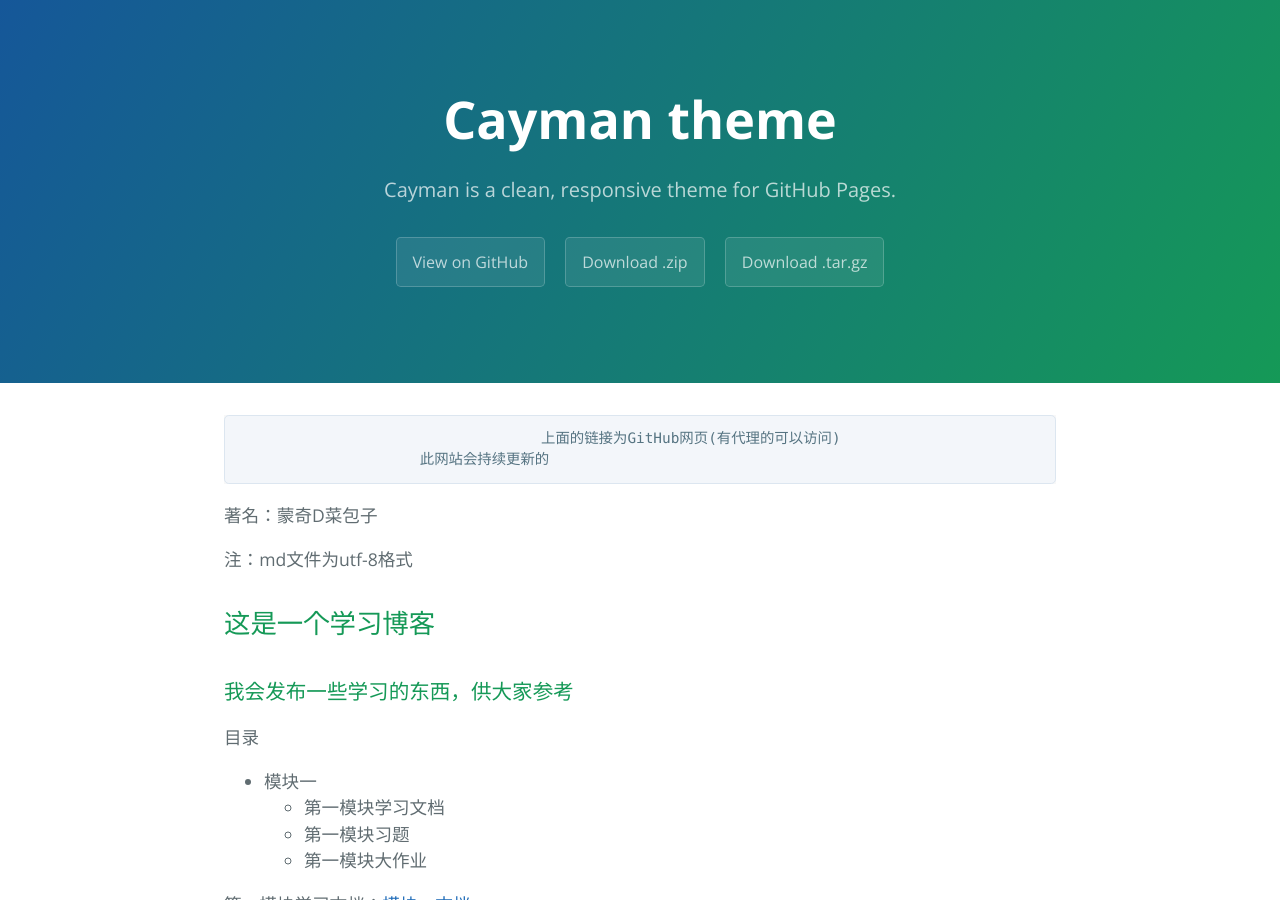
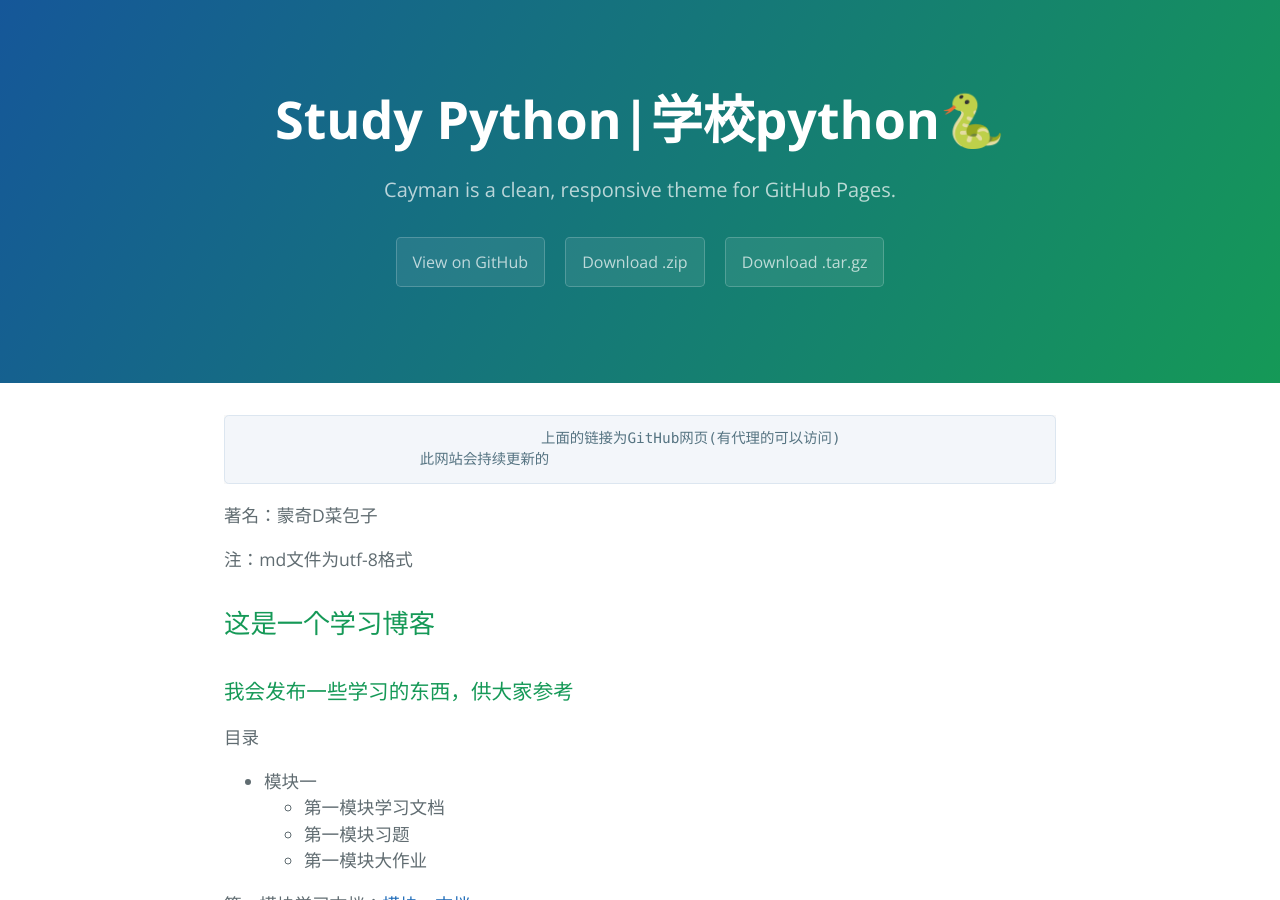
Before and after one commit to mqdcbz/study_python, a Jekyll site: the page built from index.md, in a window 1280 px wide and 900 px high. Built offline with Jekyll 4.4.1, drawn with Linux system fonts in a browser that asks for light colours; our own code applies the rules of GitHub Pages for plain Markdown files.

Commit message:
更改标题

```diff
--- a/_config.yml
+++ b/_config.yml
@@ -1,4 +1,4 @@
-title: Cayman theme
+title: Study Python|学校python🐍
 description: Cayman is a clean, responsive theme for GitHub Pages.
 show_downloads: true
 google_analytics:
```
